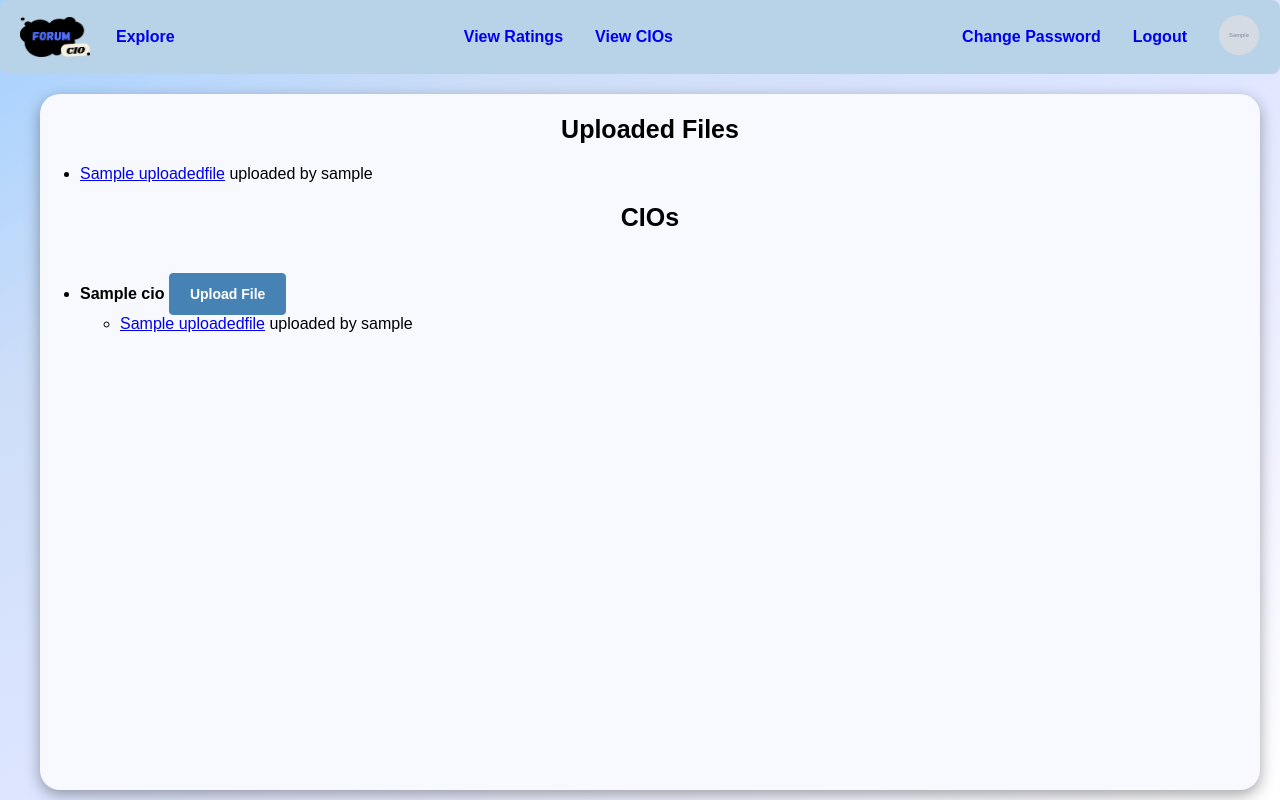
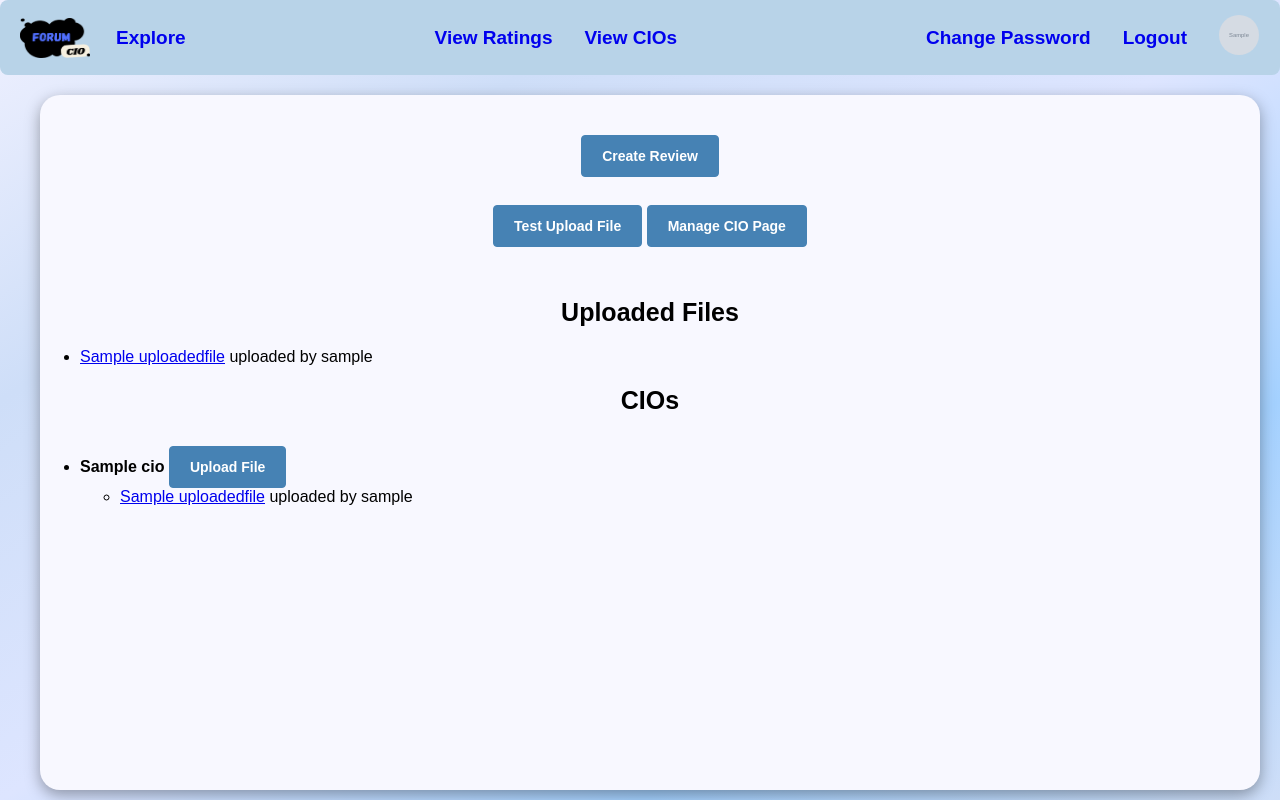
Before and after one commit to SafaaMahbub/CIO_Forum, a Django app: page /view-all-cios/ in a window 1280 px wide. Run offline with Django 4.2, Linux system fonts and the light colour scheme; a user stored in the database is signed in; tables that the repository leaves empty hold one stand-in row (values such as "Sample post"); grey boxes marked "Sample" are stand-in pictures; some libraries are stand-ins or nearby versions.

Commit message:
edited the homepage and added some of its logic on the view all cios site(still needs to be edited)

```diff
--- a/core/static/css/style.css
+++ b/core/static/css/style.css
@@ -8,7 +8,7 @@ body {
     citation: https://mycolor.space/gradient?ori=to+right+bottom&hex=%2388B4F5&hex2=%239B87F3&sub=1
     purpose: to generate a background gradient
     */
-    background-image: linear-gradient(to left top, #ffffff, #f0f1ff, #dde5ff, #cedef8, #a4d1ff);
+    background-image: linear-gradient(to left top, #cedef8, #a4d1ff, #dde5ff, #cedef8, #f0f1ff);
     overflow: auto;
     margin: 0;
     min-height: 100vh;
@@ -36,10 +36,11 @@ nav {
     justify-content: space-between;
     align-items: center;
     background-color: #b8d3e8;
-    color: #1e1f22;
+    color: black;
     overflow: hidden;
     border-radius: 8px;
     margin-bottom: 20px;
+    font-size: 19px;
 }
 
 .navLinks ul {
@@ -124,7 +125,7 @@ nav a.active {
 .main-btn,
 button {
     display: inline-block;
-    margin-top: 20px;
+    margin-top: 10px;
     padding: 12px 20px;
     font-weight: bold;
     text-decoration: none;
--- a/core/views.py
+++ b/core/views.py
@@ -42,8 +42,8 @@ def uva_dm_only(view_func):
     return _wrapped
 
 def homepage(request):
-    role = None
-    display_name = None
+    #role = None
+    #display_name = None
     #uploads = UploadedFile.objects.all()
     #cios = CIO.objects.all()
 
@@ -59,6 +59,7 @@ def homepage(request):
        # "uploads": uploads,
         #"cios": cios,
    # })
+   return render(request,"home.html")
 @login_required
 def profile(request):
     form = profileForm(instance=request.user.profile)
--- a/templates/view_all_cios.html
+++ b/templates/view_all_cios.html
@@ -1,6 +1,26 @@
 {% extends "base.html" %}
 {% load socialaccount %}
 {% block content %}
+ <div class="info">
+        {% if user.is_authenticated %}
+
+            {% if role == "student" or role == "exec" %}
+                <a href="/create-review/" class="main-btn">Create Review</a>
+
+                <br><br>
+
+                <a href="/cio/1/upload/" class="main-btn"> Test Upload File</a>
+            {% endif %}
+
+            {% if role == "exec" %}
+                <button type="button">Manage CIO Page</button>
+            {% endif %}
+
+            {% if role == "guest" %}
+                <p>Guests can browse CIOs but cannot leave reviews.</p>
+            {% endif %}
+        {% endif %}
+    </div>
 
 
     <h2>Uploaded Files</h2>
```
Also changed, not shown: templates/home.html (+14 -0 lines).
